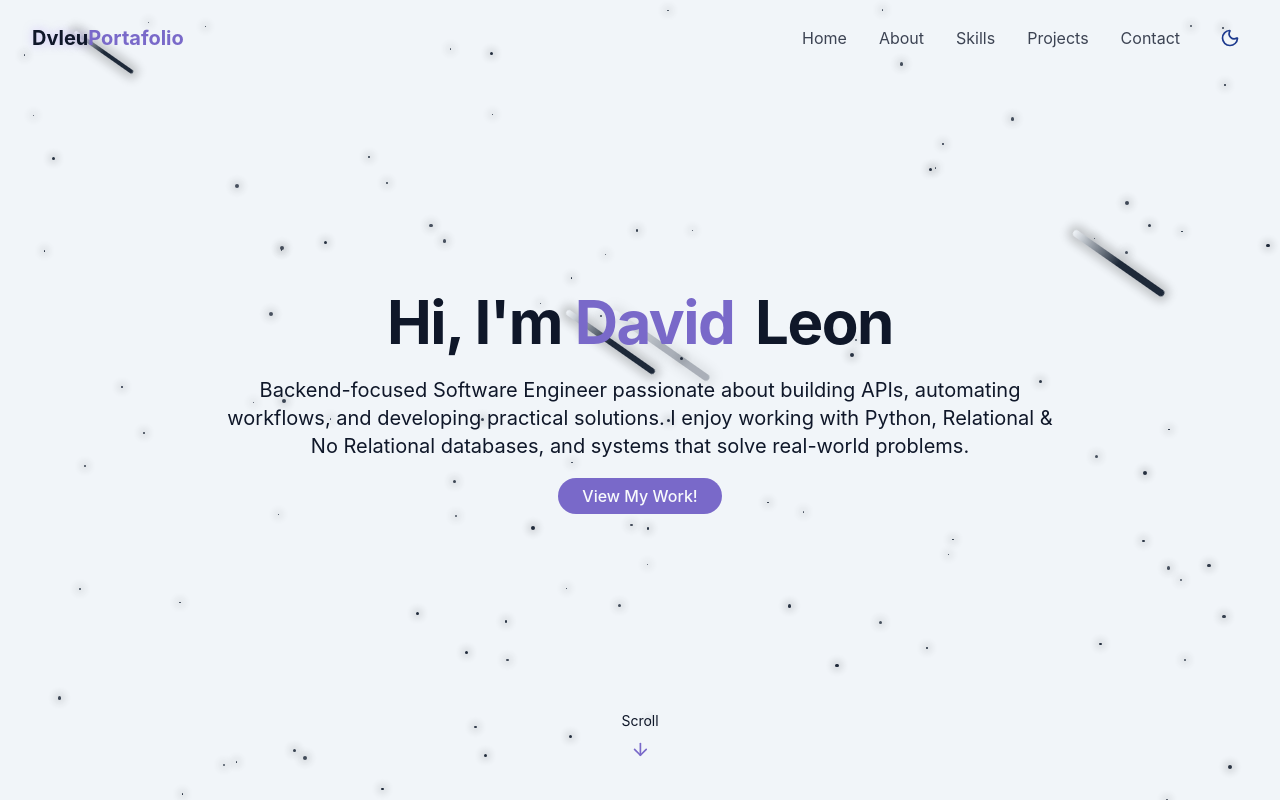
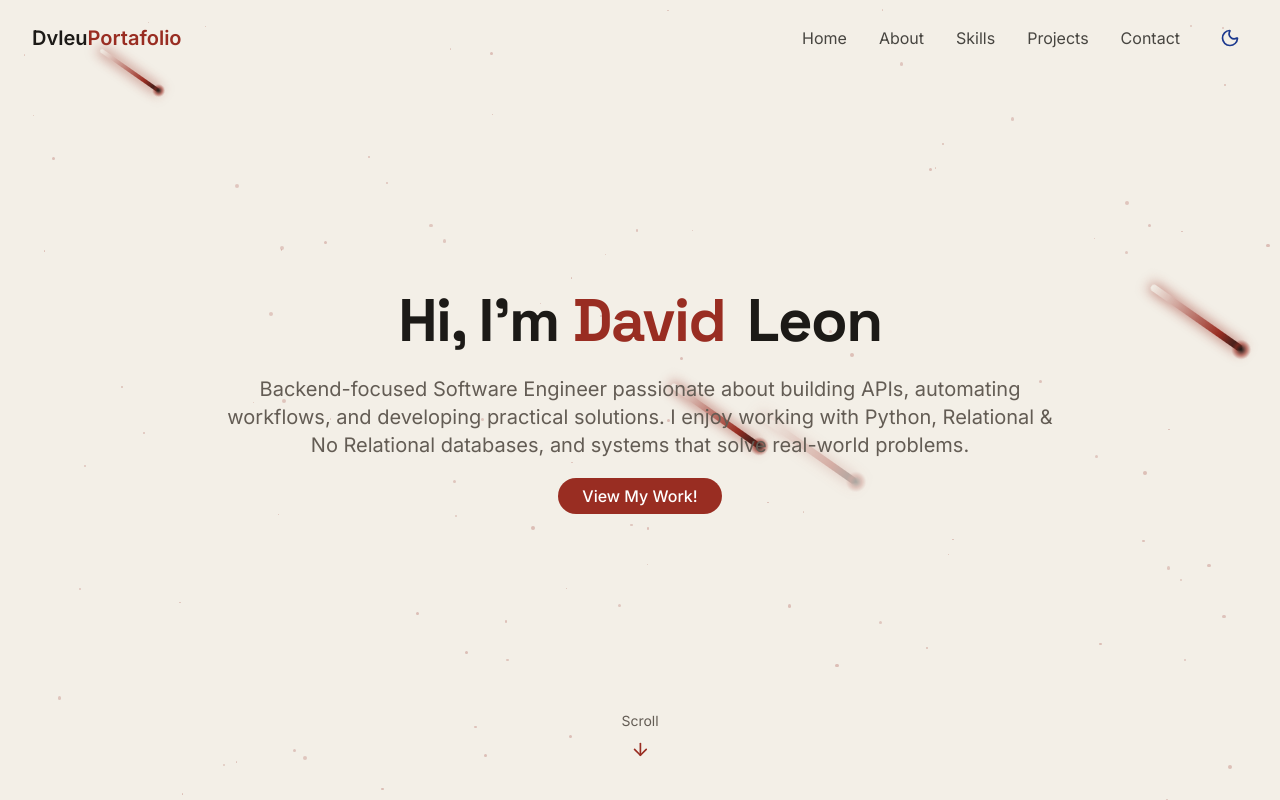
Before and after one commit to DvLeu/Portafolio, a React (Vite) app: page / in a window 1280 px wide. Shown: the top 800 px of the page. Built offline with nearby package versions, Linux system fonts and the light colour scheme.

Commit message:
style: apply brand red theme, fonts and calmer motion
Brand red #992D22 on a cream/dark palette, Space Grotesk/Inter/JetBrains Mono, one subtle scroll fade.

Co-Authored-By: Claude Opus 5.5 <noreply@anthropic.com>

```diff
--- a/index.html
+++ b/index.html
@@ -4,7 +4,13 @@
     <meta charset="UTF-8" />
     <link rel="icon" type="image/svg+xml" href="/favicon.svg" />
     <meta name="viewport" content="width=device-width, initial-scale=1.0" />
-    <title>portafolio</title>
+    <link rel="preconnect" href="https://fonts.googleapis.com" />
+    <link rel="preconnect" href="https://fonts.gstatic.com" crossorigin />
+    <link
+      href="https://fonts.googleapis.com/css2?family=Inter:wght@400;500;600&family=JetBrains+Mono:wght@500&family=Space+Grotesk:wght@500;600;700&display=swap"
+      rel="stylesheet"
+    />
+    <title>David León Salas | Software Engineer</title>
   </head>
   <body>
     <div id="root"></div>
--- a/src/index.css
+++ b/src/index.css
@@ -5,12 +5,19 @@
   --color-background: hsl(var(--background));
   --color-foreground: hsl(var(--foreground));
 
+  --color-brand: hsl(var(--brand));
   --color-primary: hsl(var(--primary));
   --color-primary-foreground: hsl(var(--primary-foreground));
 
+  --color-secondary: hsl(var(--secondary));
+  --color-muted-foreground: hsl(var(--muted-foreground));
+
   --color-card: hsl(var(--card));
 
-  --animate-float: float 6s ease-in-out infinite;
+  --font-sans: "Inter", ui-sans-serif, system-ui, sans-serif;
+  --font-display: "Space Grotesk", ui-sans-serif, system-ui, sans-serif;
+  --font-mono: "JetBrains Mono", ui-monospace, monospace;
+
   --animate-pulse-subtle: pulse-subtle 4s ease-in-out infinite;
   --animate-fade-in: fade-in 0.7s ease-out forwards;
   --animate-fade-in-delay-1: fade-in 0.7s ease-out 0.2s forwards;
@@ -19,15 +26,6 @@
   --animate-fade-in-delay-4: fade-in 0.7s ease-out 0.8s forwards;
   --animate-meteor: meteor 5s linear infinite;
 
-  @keyframes float {
-    0%,
-    100% {
-      transform: translateY(0);
-    }
-    50% {
-      transform: translateY(-10px);
-    }
-  }
   @keyframes pulse-subtle {
     0%,
     100% {
@@ -50,41 +48,53 @@
   @keyframes meteor {
     0% {
       transform: rotate(215deg) translateX(0);
-      opacity: 1;
+      opacity: 0;
     }
+    5%,
     70% {
       opacity: 1;
     }
     100% {
-      transform: rotate(215deg) translateX(-500px);
+      transform: rotate(215deg) translateX(-700px);
       opacity: 0;
     }
   }
 }
 
 @layer base {
+  /* Light theme: old-paper cream, like the K&R "The C Programming Language" cover */
   :root {
-    --background: 210 40% 96%;
-    --foreground: 222 47% 11%;
+    --background: 40 33% 93%;
+    --foreground: 30 10% 10%;
 
-    --card: 210 40% 98%;
+    --card: 40 40% 97%;
 
-    --primary: 250 47% 60%;
-    --primary-foreground: 210 40% 98%;
+    /* Brand red #992D22, used as-is for solid fills in both themes */
+    --brand: 5.66 63.6% 36.7%;
+    /* Red for text and accents; equals the brand red in light mode */
+    --primary: var(--brand);
+    --primary-foreground: 0 0% 100%;
 
-    --border: 214 32% 91%;
+    --secondary: 40 25% 88%;
+    --muted-foreground: 30 8% 36%;
+
+    --border: 40 20% 80%;
   }
 
   .dark {
-    --background: 222 47% 4%;
-    --foreground: 213 31% 91%;
+    --background: 0 0% 4%;
+    --foreground: 0 0% 98%;
 
-    --card: 222 47% 8%;
+    --card: 0 0% 8%;
 
-    --primary: 250 65% 65%;
-    --primary-foreground: 213 31% 91%;
+    /* Lighter tint of the brand red so red text stays readable on black */
+    --primary: 5.66 63.6% 55%;
+    --primary-foreground: 0 0% 100%;
 
-    --border: 217 33% 20%;
+    --secondary: 0 0% 12%;
+    --muted-foreground: 0 0% 65%;
+
+    --border: 0 0% 18%;
   }
 
   * {
@@ -95,11 +105,23 @@
     @apply scroll-smooth;
   }
 
+  /* Keep section headings clear of the fixed navbar when jumping to them */
+  section[id] {
+    scroll-margin-top: 4rem;
+  }
+
   body {
-    @apply bg-background text-foreground transition-colors duration-300;
+    @apply bg-background text-foreground leading-relaxed transition-colors duration-300;
     font-feature-settings:
       "rlig" 1,
       "calt" 1;
+  }
+
+  h1,
+  h2,
+  h3,
+  h4 {
+    @apply font-display tracking-tight;
   }
 }
 
@@ -124,26 +146,39 @@
   }
 }
 
-@utility text-glow {
-  @apply relative;
-  text-shadow: 0 0 10px rgba(167, 139, 250, 0.5);
+@utility card-hover {
+  @apply border border-transparent transition-colors duration-200 hover:border-primary/40;
 }
 
-@utility card-hover {
-  @apply transition-transform duration-300 hover:scale-[1.02] hover:shadow-lg;
+@utility nav-link {
+  @apply relative text-foreground/80 hover:text-primary transition-colors duration-300;
+
+  /* Underline that slides in from the left */
+  &::after {
+    content: "";
+    position: absolute;
+    left: 0;
+    bottom: -4px;
+    width: 100%;
+    height: 2px;
+    background: hsl(var(--primary));
+    transform: scaleX(0);
+    transform-origin: left;
+    transition: transform 0.3s ease;
+  }
+  &:hover::after {
+    transform: scaleX(1);
+  }
 }
 
-@utility gradient-border {
-  @apply relative rounded-md;
-  background: linear-gradient(to right, hsl(var(--card)), hsl(var(--card)));
-  background-clip: padding-box;
-  border: 1px solid transparent;
+@utility outline-button {
+  @apply px-6 py-2 rounded-full border border-primary text-primary font-medium text-center
+         transition-colors duration-200 hover:bg-primary/10;
 }
 
 @utility cosmic-button {
-  @apply px-6 py-2 rounded-full bg-primary text-primary-foreground font-medium
-         transition-all duration-300 hover:shadow-[0_0_10px_rgba(139,92,246,0.5)]
-         hover:scale-105 active:scale-95;
+  @apply px-6 py-2 rounded-full bg-brand text-primary-foreground font-medium
+         transition-colors duration-200 hover:bg-brand/85;
 }
 
 @utility star {
@@ -151,21 +186,69 @@
   box-shadow: 0 0 10px 2px rgba(255, 255, 255, 0.4);
 }
 
-/* Light theme - inverted colors */
+/* Light theme: faint warm specks instead of dark dots that read as dust */
 html:not(.dark) .star {
-  @apply bg-gray-800;
-  box-shadow: 0 0 10px 2px rgba(0, 0, 0, 0.3);
+  background: hsl(var(--primary) / 0.25);
+  box-shadow: none;
 }
 
+/* Theme-aware: the head uses the foreground color, the trail the primary red */
 @utility meteor {
-  @apply absolute bg-gradient-to-r from-white via-white to-transparent rounded-full;
-  box-shadow: 0 0 10px 5px rgba(255, 255, 255, 0.3);
+  @apply absolute rounded-full opacity-0;
+  background: linear-gradient(
+    to right,
+    hsl(var(--foreground)),
+    hsl(var(--primary)) 25%,
+    transparent
+  );
+  box-shadow: 0 0 12px 2px hsl(var(--primary) / 0.5);
+
+  /* Glowing head */
+  &::before {
+    content: "";
+    position: absolute;
+    left: 0;
+    top: 50%;
+    height: 300%;
+    aspect-ratio: 1;
+    border-radius: 9999px;
+    transform: translate(-50%, -50%);
+    background: radial-gradient(
+      hsl(var(--foreground)),
+      hsl(var(--primary) / 0.6) 40%,
+      transparent 70%
+    );
+  }
 }
 
-/* Light theme - inverted colors */
-html:not(.dark) .meteor {
-  @apply bg-gradient-to-r from-gray-800 via-gray-800 to-transparent;
-  box-shadow: 0 0 10px 5px rgba(0, 0, 0, 0.2);
+/* Scroll reveal, toggled by the Reveal component */
+.reveal {
+  opacity: 0;
+  transform: translateY(16px);
+  transition:
+    opacity 0.6s ease-out,
+    transform 0.6s ease-out;
+}
+
+.reveal.is-visible {
+  opacity: 1;
+  transform: none;
+}
+
+/* Respect users who ask the OS for less motion */
+@media (prefers-reduced-motion: reduce) {
+  *,
+  *::before,
+  *::after {
+    animation-duration: 0.01ms !important;
+    animation-iteration-count: 1 !important;
+    transition-duration: 0.01ms !important;
+    scroll-behavior: auto !important;
+  }
+  .reveal {
+    opacity: 1;
+    transform: none;
+  }
 }
 
 #root {
@@ -230,3 +313,22 @@ html:not(.dark) .meteor {
 .Toastify__close-button:hover {
   opacity: 1;
 }
+
+
+/* Meteor explosion particles; --dx/--dy are set per particle from JS */
+@utility particle {
+  @apply absolute rounded-full;
+  width: 6px;
+  height: 6px;
+  margin: -3px; /* centers the particle on the click point */
+  background: hsl(var(--primary));
+  box-shadow: 0 0 8px hsl(var(--primary));
+  animation: explode 0.7s ease-out forwards;
+}
+
+@keyframes explode {
+  to {
+    transform: translate(var(--dx), var(--dy)) scale(0);
+    opacity: 0;
+  }
+}
```
